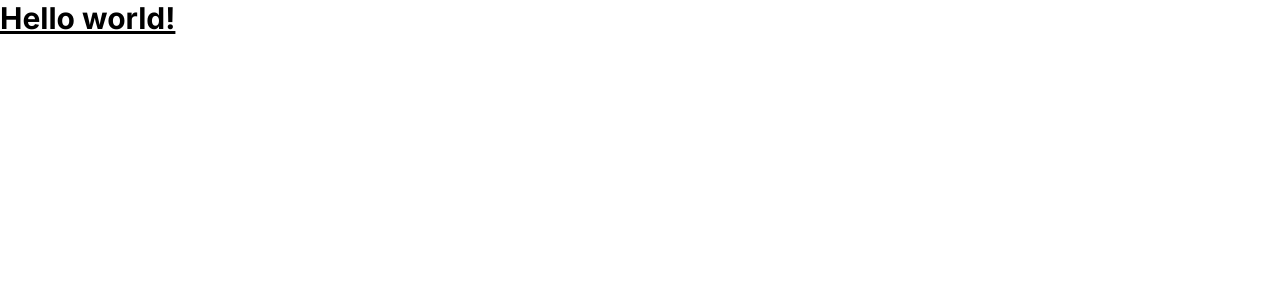
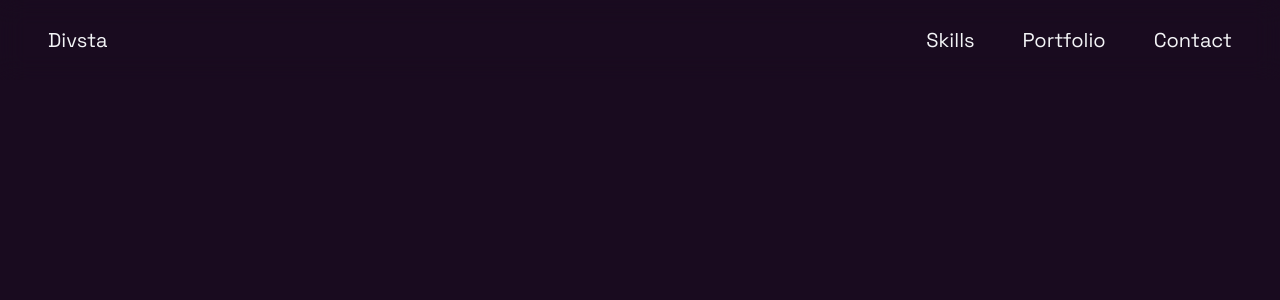
Before and after one commit to divinesta/react-portfolio, a React (Vite) app: page / in a window 1280 px wide. Shown: the top 300 px of the page. Built offline with nearby package versions, Linux system fonts and the light colour scheme.

Commit message:
complete Navbar

```diff
--- a/package.json
+++ b/package.json
@@ -10,9 +10,11 @@
     "preview": "vite preview"
   },
   "dependencies": {
+    "framer-motion": "^11.2.10",
     "react": "^18.2.0",
     "react-dom": "^18.2.0",
-    "react-icons": "^5.2.1"
+    "react-icons": "^5.2.1",
+    "react-scroll": "^1.9.0"
   },
   "devDependencies": {
     "@types/react": "^18.2.66",
--- a/src/App.jsx
+++ b/src/App.jsx
@@ -1,7 +1,12 @@
-import React from 'react'
+import React from "react";
+import NavBar from "./components/NavBar";
 
 const App = () => {
-  return <h1 className="text-3xl font-bold underline">Hello world!</h1>;
-}
+   return (
+      <div>
+         <NavBar />
+      </div>
+   )
+};
 
 export default App;
--- /dev/null
+++ b/src/components/NavBar.jsx
@@ -0,0 +1,98 @@
+import React, { useState } from "react";
+import { AiOutlineMenu, AiOutlineClose } from "react-icons/ai";
+import { Link } from "react-scroll";
+import { motion } from "framer-motion";
+
+const NavBar = () => {
+   const [nav, setNav] = useState(false);
+
+   const toggleNav = () => {
+      setNav(!nav);
+   };
+
+   const closeNav = () => {
+      setNav(false);
+   };
+
+   const menuVariants = {
+         open: {
+            x: 0,
+            transition: {
+               stiffness: 20,
+               damping: 0.2,
+            },
+         },
+         closed: {
+            x: "-100%",
+            transition: {
+               stiffness: 20,
+               damping: 15,
+            },
+         },
+   };
+
+   return (
+      <div className="fixed top-0 left-0 w-full bg-opacity-70 backdrop-blur-md z-50">
+         <div
+            className="max-w-[1300px] mx-auto flex justify-between
+         text-gray-100 text-xl items-center px-12 h-20"
+         >
+            <a href="#">Divsta</a>
+
+            <ul className="hidden md:flex gap-12 z-10 cursor-pointer">
+               <li>
+                  <Link to="skills" smooth={true} offset={50} duration={500}>
+                     Skills
+                  </Link>
+               </li>
+               <li>
+                  <Link to="portfolio" smooth={true} offset={50} duration={500}>
+                     Portfolio
+                  </Link>
+               </li>
+               <li>
+                  <Link to="contact" smooth={true} offset={50} duration={500}>
+                     Contact
+                  </Link>
+               </li>
+            </ul>
+
+            <div onClick={toggleNav} className="md:hidden z-30">
+               {nav ?
+                  <AiOutlineClose size={30} />
+                  :
+                  <AiOutlineMenu size={30} />
+               }
+            </div>
+
+            <motion.div
+               initial={false}
+               animate={nav ? "open" : "closed"}
+               variants={menuVariants}
+               className="fixed left-0 top-0 w-full h-full min-h-screen bg-gray-900 z--40"
+            >
+
+               <ul className="font-semibold text-4xl space-y-8 mt-24 text-center">
+                     <li>
+                     <Link to="skills" onClick={closeNav} smooth={true} offset={50} duration={500}>
+                        Skills
+                     </Link>
+                  </li>
+                  <li>
+                     <Link to="portfolio" onClick={closeNav} smooth={true} offset={50} duration={500}>
+                        Portfolio
+                     </Link>
+                  </li>
+                  <li>
+                     <Link to="contact" onClick={closeNav} smooth={true} offset={50} duration={500}>
+                        Contact
+                     </Link>
+                  </li>
+               </ul>
+            </motion.div>
+         </div>
+      </div>
+   );
+};
+
+export default NavBar;
--- /dev/null
+++ b/src/components/ShinyEffect.jsx
@@ -0,0 +1,23 @@
+import React from "react";
+
+const ShinyEffect = ({left, right, top, size = 500}) => {
+   const positionStyles = {
+      top: `${top}px`,
+      width: `${size}px`,
+      height: `${size}px`,
+      zIndex: -1
+   }
+
+   if (left !== undefined) {
+      positionStyles.left = `${left}px`
+   }
+
+   if (right !== undefined) {
+      positionStyles.right = `${right}px`
+   }
+
+
+   return <div className="shiny-effect" style={positionStyles}></div>;
+};
+
+export default ShinyEffect;
--- a/src/index.css
+++ b/src/index.css
@@ -1,10 +1,31 @@
-@import url('https://fonts.googleapis.com/css2?family=Inter:wght@100..900&display=swap');
+@import url('https://fonts.googleapis.com/css2?family=Space+Grotesk:wght@300..700&display=swap');
 
 
 @tailwind base;
 @tailwind components;
 @tailwind utilities;
 
-:root {
-  font-family: "Inter", sans-serif;
+body {
+  font-family: "Space Grotesk", sans-serif;
+  background-color: #190b1f;
 }
+
+h2 {
+  @apply text-xl md:text-4xl
+}
+
+p {
+  @apply text-xl tracking-tighter leading-relaxed
+}
+
+span {
+  @apply text-purple-600
+}
+
+.shiny-effect {
+  position: absolute;
+  border-radius: 50%;
+  pointer-events: none;
+  z-index: 1;
+  background: radial-gradient(circle, rgba(178, 19, 202, 0.2) 10%, transparent 70%);
+}
```
Also changed, not shown: 1 other file (tests, documents, lock files or other folders).
